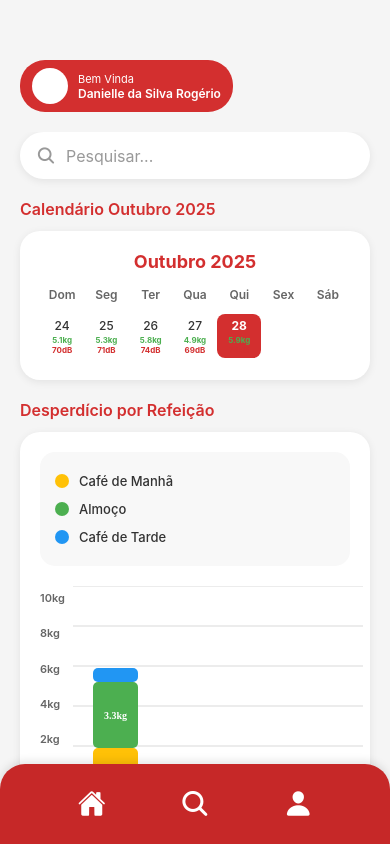
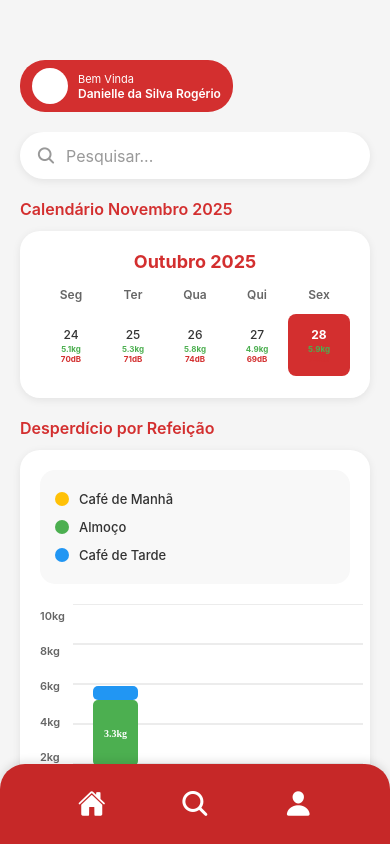
Before and after one commit to Vini-cods/sesi, a React Native app: screen /Pesquisa in a window 390 px wide. Built offline with nearby package versions, Linux system fonts and the light colour scheme.

Commit message:
Refactor TelaPesquisaScreen: update calendar to show only weekdays, adjust styles for better layout, and change calendar month to November 2025

```diff
--- a/TelaPesquisaScreen.js
+++ b/TelaPesquisaScreen.js
@@ -384,9 +384,10 @@ const TelaPesquisaScreen = ({ navigation }) => {
         const currentYear = currentDate.getFullYear();
 
         const monthNames = ['Janeiro', 'Fevereiro', 'Março', 'Abril', 'Maio', 'Junho',
-            'Julho', 'Agosto', 'Setembro', 'Outubro', 'Novembro', 'Dezembro'];
+            'Julho', 'Agosto', 'Setembro', 'Outubro', 'Novembro'];
 
-        const daysOfWeek = ['Dom', 'Seg', 'Ter', 'Qua', 'Qui', 'Sex', 'Sáb'];
+        // Apenas dias úteis da semana
+        const daysOfWeek = ['Seg', 'Ter', 'Qua', 'Qui', 'Sex'];
 
         return (
             <View style={styles.calendarContainer}>
@@ -396,9 +397,11 @@ const TelaPesquisaScreen = ({ navigation }) => {
 
                 <View style={styles.calendarDaysHeader}>
                     {daysOfWeek.map((day, index) => (
-                        <Text key={index} style={styles.calendarDayHeader}>
-                            {day}
-                        </Text>
+                        <View key={index} style={styles.calendarDayHeaderContainer}>
+                            <Text style={styles.calendarDayHeader}>
+                                {day}
+                            </Text>
+                        </View>
                     ))}
                 </View>
 
@@ -497,7 +500,7 @@ const TelaPesquisaScreen = ({ navigation }) => {
 
                 {/* Calendário */}
                 <View style={styles.section}>
-                    <Text style={styles.sectionLabel}>Calendário Outubro 2025</Text>
+                    <Text style={styles.sectionLabel}>Calendário Novembro 2025</Text>
                     {renderCalendar()}
                 </View>
 
@@ -824,19 +827,23 @@ const styles = StyleSheet.create({
         justifyContent: 'space-between',
         marginBottom: 10,
     },
+    calendarDayHeaderContainer: {
+        flex: 1,
+        alignItems: 'center',
+        justifyContent: 'center',
+    },
     calendarDayHeader: {
-        flex: 1,
-        textAlign: 'center',
         fontSize: 12,
         fontWeight: '600',
         color: '#666',
+        textAlign: 'center',
     },
     calendarGrid: {
         flexDirection: 'row',
         flexWrap: 'wrap',
     },
     calendarDay: {
-        width: '14.28%',
+        width: '20%', // 100% dividido por 5 dias (Seg-Sex)
         aspectRatio: 1,
         justifyContent: 'center',
         alignItems: 'center',
```
